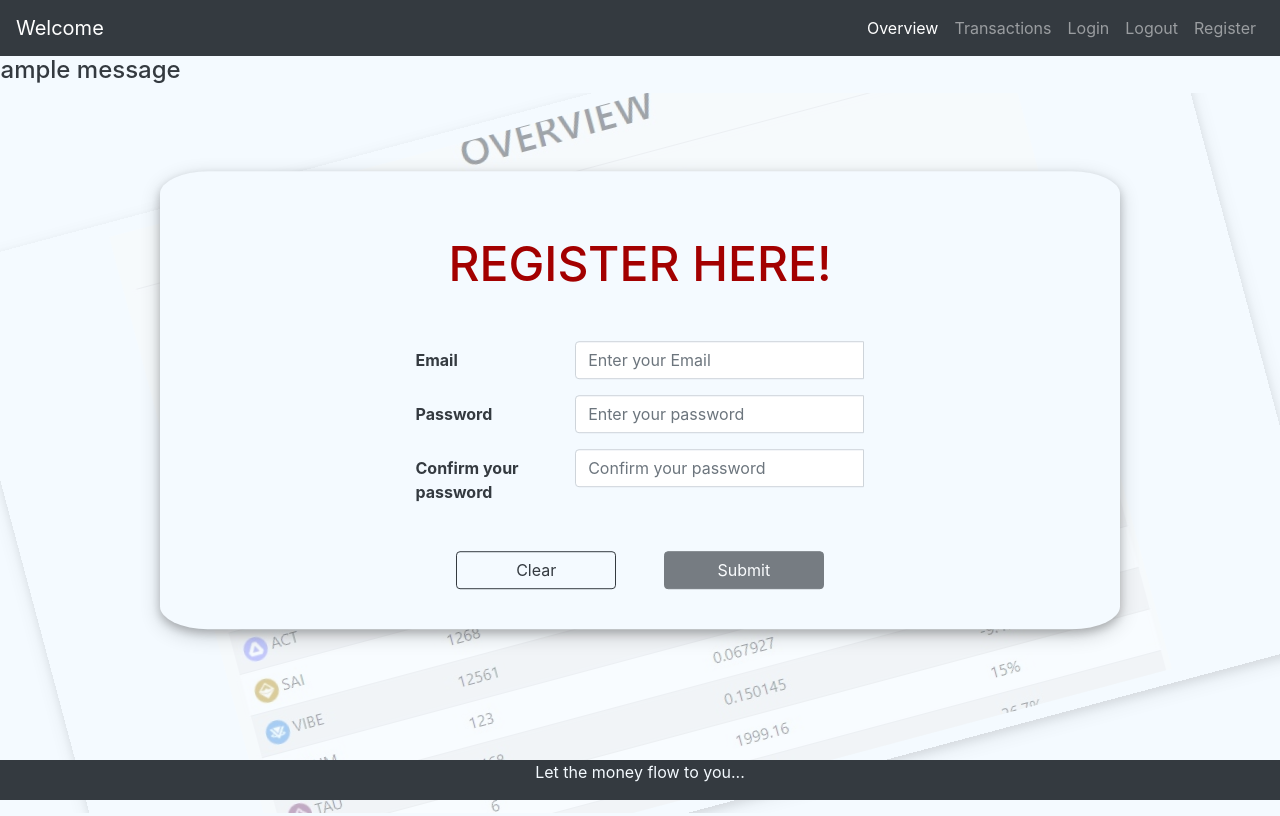
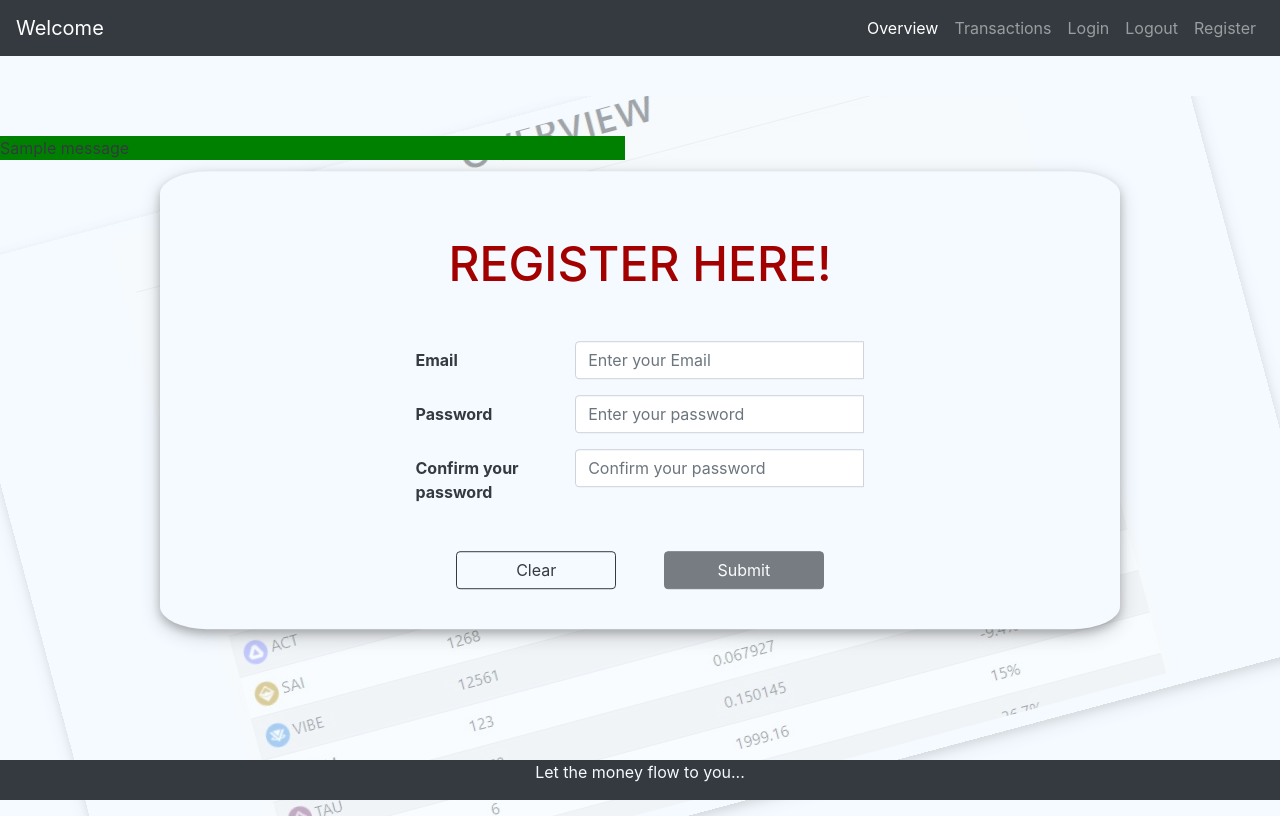
Before and after one commit to Dutchie1990/Crypto-Portfolio-Manager, a Flask app: page /register in a window 1280 px wide. Run offline with Flask 2, Linux system fonts and the light colour scheme; one stand-in notice (Sample message) is shown; some libraries are stand-ins or nearby versions.

Commit message:
EPIC: Login/Register FEAT: Register -- display flash message in base.html, adjust css for flashed messages, adjust validation js by adding is-valid class to password field

```diff
--- a/app/controller/users/__init__.py
+++ b/app/controller/users/__init__.py
@@ -19,9 +19,11 @@
                     generateHash(request.form.get("password")))
         result = user.saveUser()
         if (result):
-            flash('Welcome {}, You succesfully created an account'.format(
-                user.emailAdress))
-            return render_template('welcomescreen.html')
+            print(result)
+            flash('Welcome {}'.format(
+                user.emailAdress), 'success')
+            return render_template('welcomescreen.html', user=user)
         else:
-            flash("User already exist. Please proceed to login")
+            print(result)
+            flash("User already exist. Please proceed to login", 'error')
     return render_template('register.html')
--- a/app/static/css/general.css
+++ b/app/static/css/general.css
@@ -27,6 +27,18 @@
     color:#A30000
 }
 
+#flashes{
+    position: relative;
+    top: 10vh;
+}
+
+.error{
+    background-color: red;
+}
+
+.success{
+    background-color: green;
+}
 
 @media (min-width: 992px) {
     h1 {
--- a/app/static/js/validation.js
+++ b/app/static/js/validation.js
@@ -41,11 +41,13 @@
     if (hasValue(password_el, 5) && hasValue(passwordconfirm_el)) {
         if (!(password_el.value === passwordconfirm_el.value)) {
             passwordconfirm_el.classList.add("is-invalid");
+            password_el.classList.remove('is-valid')
             password_valid = false;
         } else {
             password_valid = true;
             passwordconfirm_el.classList.remove("is-invalid")
             passwordconfirm_el.classList.add("is-valid")
+            password_el.classList.add('is-valid')
         }
     }
 
--- a/app/templates/base.html
+++ b/app/templates/base.html
@@ -17,7 +17,7 @@
     <header>
         <nav id="navbar" class="navbar navbar-expand-md navbar-dark bg-dark">
             {% if user %}
-                <a class="navbar-brand" href="#">Daniel</a>
+                <a class="navbar-brand" href="#">{{ user.emailAdress }}</a>
             {% else %}
                 <a class="navbar-brand" href="#">Welcome</a>
             {% endif %}
@@ -40,24 +40,22 @@
                         <a class="nav-link" href="#">Logout</a>
                     </li>
                     <li class="nav-item">
-                        <a class="nav-link" href="#">Register</a>
+                        <a class="nav-link" href="{{ url_for('users.register')}}">Register</a>
                     </li>
                 </ul>
             </div>
         </nav>
     </header>
-    <section>
-        {% with messages = get_flashed_messages() %}
+    <section id="flashes" class="row" >
+        <div class="col-6">
+        {% with messages = get_flashed_messages(with_categories=true) %}
             {% if messages %}
-                {% for message in messages %}
-                    <div class="row">
-                        <h4 class="text-center">
-                            {{ message }}
-                        </h4>
-                    </div>
+                {% for category, message in messages %}
+                    <p class="{{ category }}">{{ message }}</p>
                 {% endfor %}
             {% endif %}
         {% endwith %}
+        </div>
     </section>
 
     <main class="container">
--- a/app/templates/register.html
+++ b/app/templates/register.html
@@ -10,11 +10,11 @@
 <div id="background">
 </div>
 <div id="content">
-    <h1 class="text-center m-5">Register here!</h1>
+    <h1 class="text-center m-md-5">Register here!</h1>
 
     <div class="row d-flex justify-content-center">
         <div class="col-10 col-md-8">
-            <form method="POST" action="{{ url_for('users.register') }}">
+            <form id="register-form" method="POST" action="{{ url_for('users.register') }}">
                 <div class="form-group row d-flex justify-content-center">
                     <label for="email" class="col-12 col-md-3 col-form-label col-form-label"><strong>Email</strong></label>
                     <div class="col-12 col-md-6">
```
